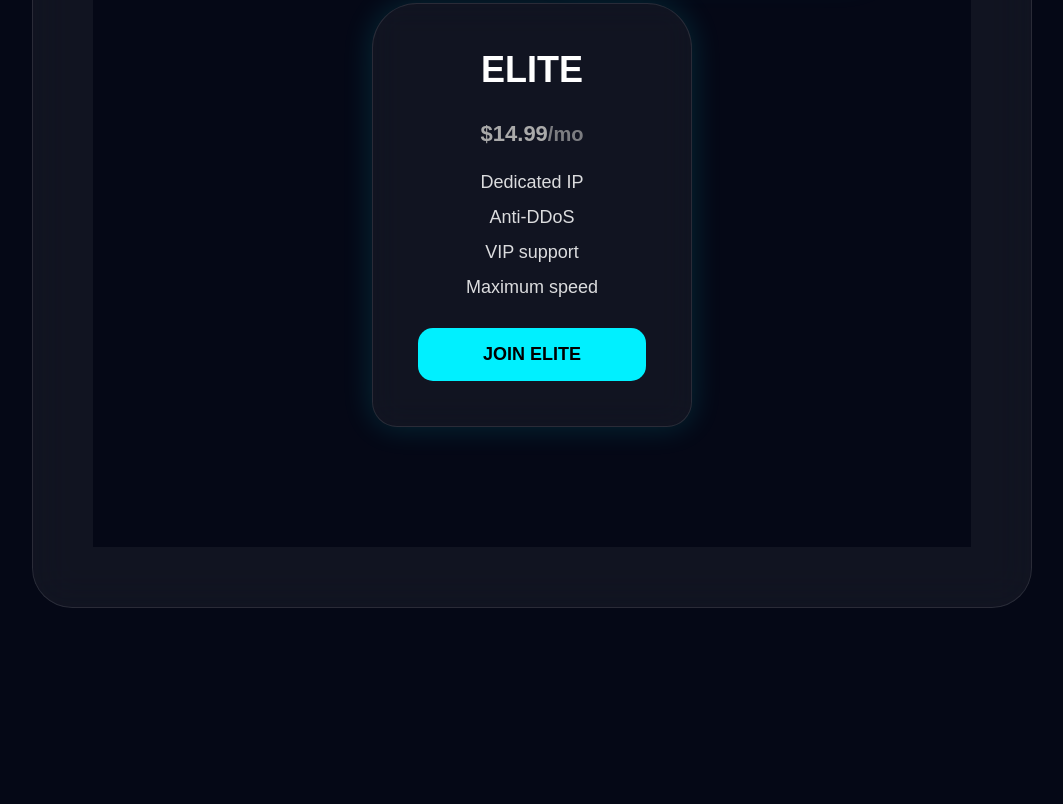
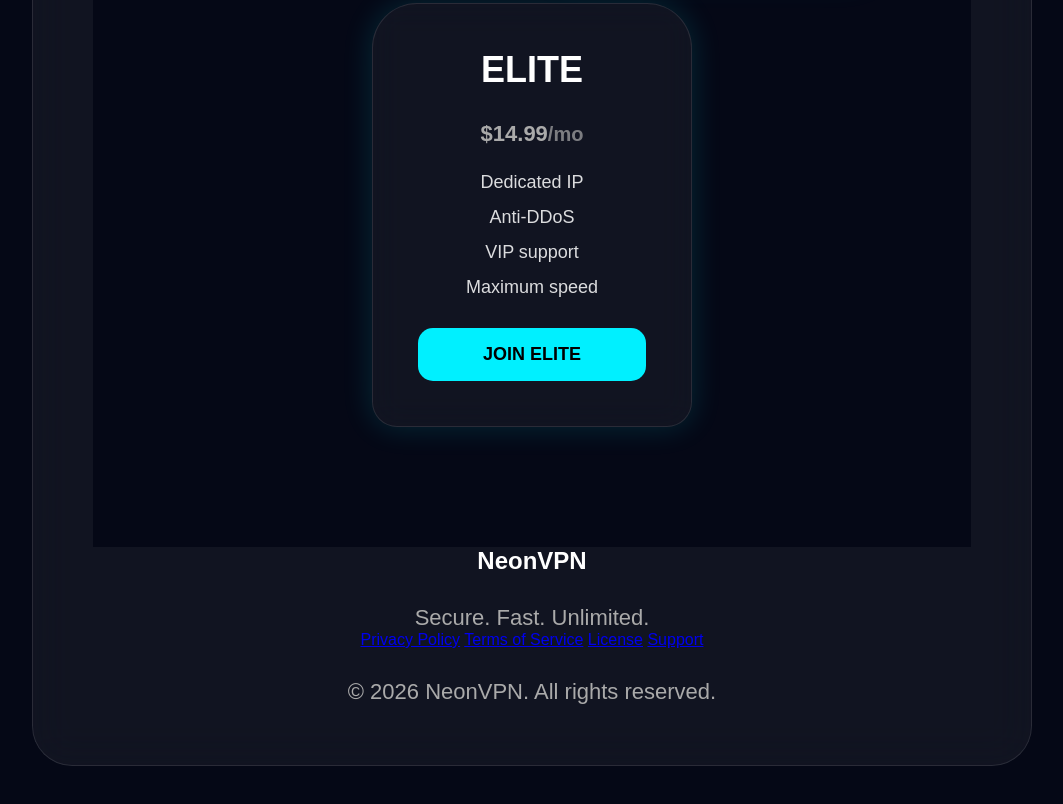
Before and after one commit to ciber2000/neon-vpn, an Electron app: page index.html in a window 1500 px wide. Shown: the part 1749-2553 px from the top of the page, without its empty margins (218-1281 px from the left). Drawn offline with Linux system fonts and the light colour scheme.

Commit message:
Update index.html

```diff
--- a/index.html
+++ b/index.html
@@ -150,3 +150,27 @@ streamers and creators.
 </div>
 
 </section>
+<footer class="footer">
+
+<div class="footer-content">
+
+<h2>NeonVPN</h2>
+
+<p>Secure. Fast. Unlimited.</p>
+
+<div class="footer-links">
+
+<a href="#">Privacy Policy</a>
+<a href="#">Terms of Service</a>
+<a href="#">License</a>
+<a href="#">Support</a>
+
+</div>
+
+<p class="copyright">
+© 2026 NeonVPN. All rights reserved.
+</p>
+
+</div>
+
+</footer>
```
